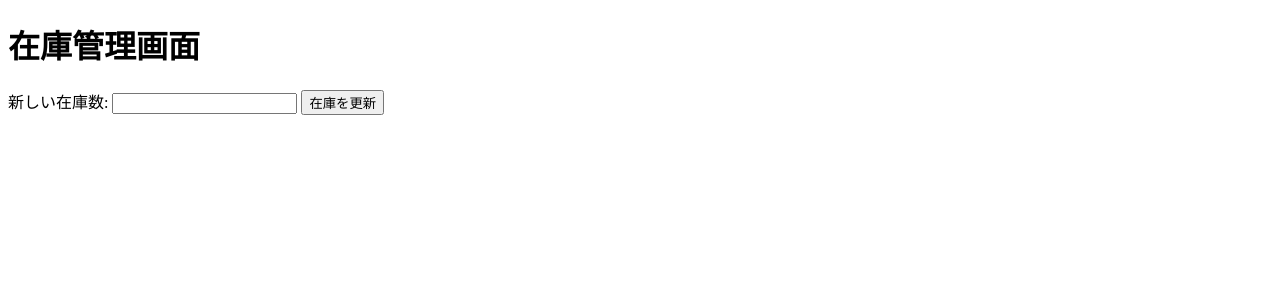
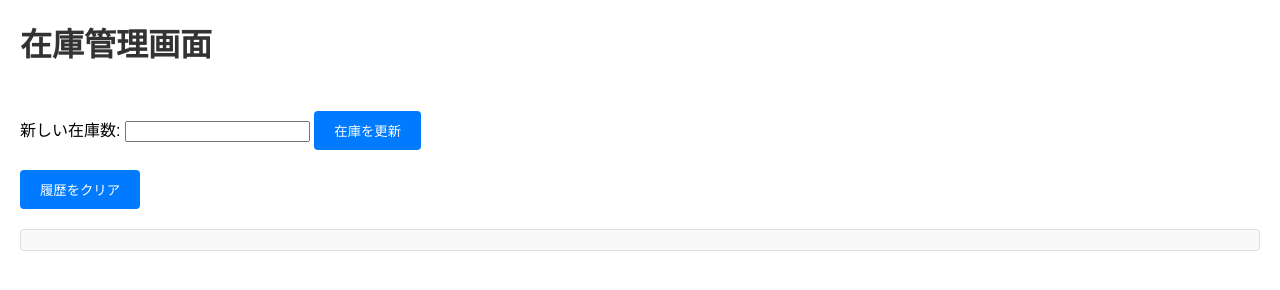
Before and after one commit to yttrium1/on_duty, a plain HTML site: page index.html in a window 1280 px wide. Drawn offline with Linux system fonts and the light colour scheme.

Commit message:
Update index.html

```diff
--- a/index.html
+++ b/index.html
@@ -4,19 +4,59 @@
     <meta charset="UTF-8" />
     <meta name="viewport" content="width=device-width, initial-scale=1.0" />
     <title>弁当在庫管理</title>
+    <style>
+        body {
+            font-family: Arial, sans-serif;
+            margin: 20px;
+            padding: 0;
+            line-height: 1.5;
+        }
+        h1 {
+            color: #333;
+        }
+        form, button {
+            margin-top: 20px;
+        }
+        button {
+            padding: 10px 20px;
+            background-color: #007BFF;
+            color: #fff;
+            border: none;
+            border-radius: 4px;
+            cursor: pointer;
+        }
+        button:hover {
+            background-color: #0056b3;
+        }
+        #response {
+            margin-top: 20px;
+            padding: 10px;
+            border: 1px solid #ddd;
+            background-color: #f9f9f9;
+            border-radius: 4px;
+            white-space: pre-wrap;
+        }
+    </style>
 </head>
 <body>
     <h1>在庫管理画面</h1>
+    <!-- 在庫更新フォーム -->
     <form id="setStockForm">
         <label for="newStock">新しい在庫数:</label>
         <input type="number" id="newStock" name="newStock" required />
         <button type="submit">在庫を更新</button>
     </form>
+
+    <!-- 履歴クリアボタン -->
+    <button id="clearLogsBtn">履歴をクリア</button>
+
+    <!-- レスポンス表示領域 -->
     <div id="response"></div>
 
     <script>
         const serverUrl = 'https://688eca87-9817-447e-ac73-bfe4df7d0c85-00-2es7no9v6pfu4.sisko.replit.dev'; // あなたのReplit URLに置き換えてください
 
+        // 在庫更新処理
         document.getElementById('setStockForm').addEventListener('submit', async (event) => {
             event.preventDefault();
             const newStock = document.getElementById('newStock').value;
@@ -37,6 +77,29 @@
                 document.getElementById('response').textContent = `エラー: ${error.message}`;
             }
         });
+
+        // 履歴クリア処理
+        document.getElementById('clearLogsBtn').addEventListener('click', async () => {
+            if (!confirm('本当に履歴をクリアしますか？')) {
+                return; // キャンセルされた場合
+            }
+
+            try {
+                const response = await fetch(`${serverUrl}/api/clear-logs`, {
+                    method: 'POST',
+                });
+
+                if (!response.ok) {
+                    throw new Error(`HTTPエラー: ${response.status}`);
+                }
+
+                const data = await response.json();
+                document.getElementById('response').textContent = JSON.stringify(data, null, 2);
+
+            } catch (error) {
+                document.getElementById('response').textContent = `エラー: ${error.message}`;
+            }
+        });
     </script>
 </body>
 </html>
```
